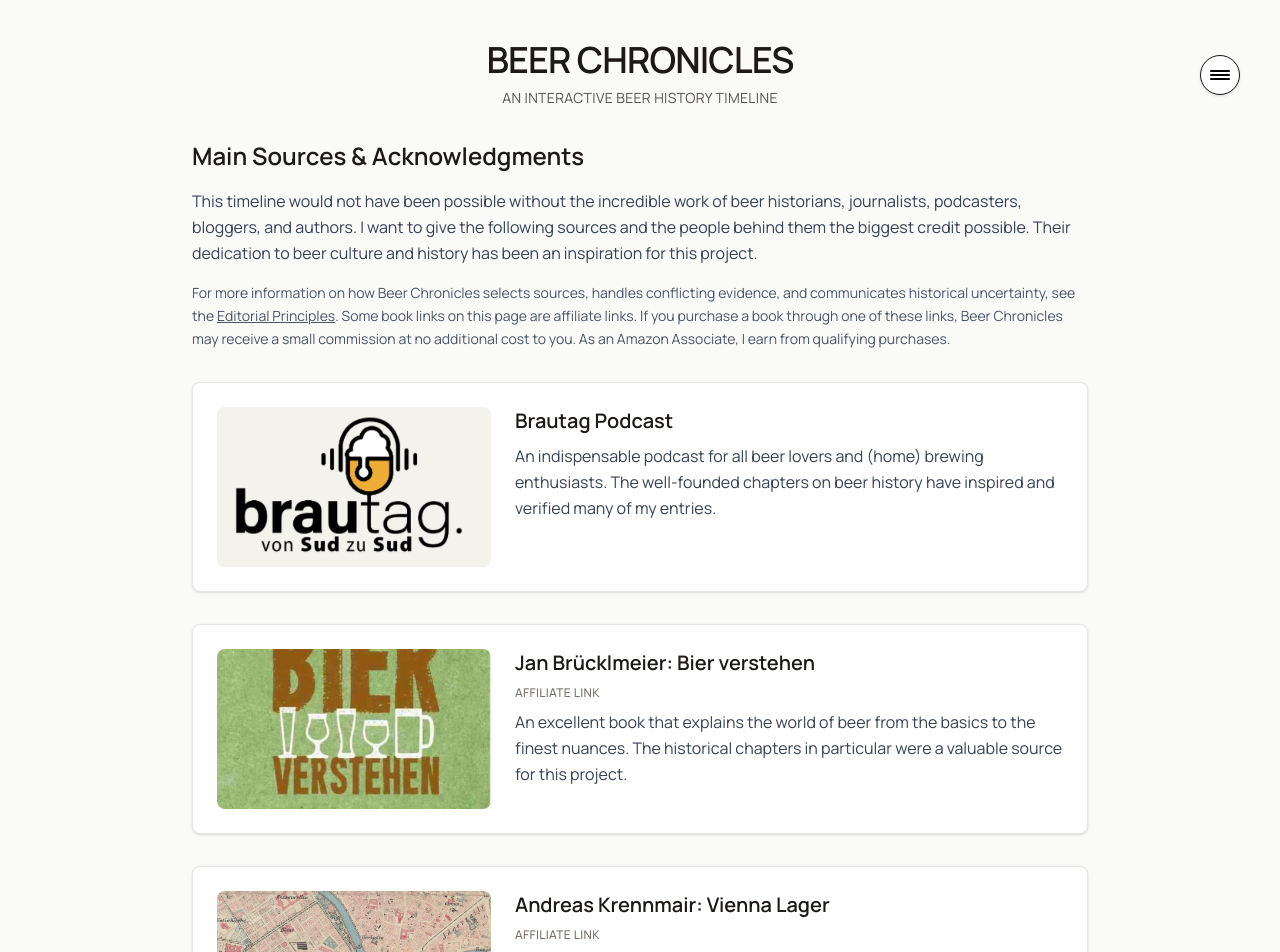
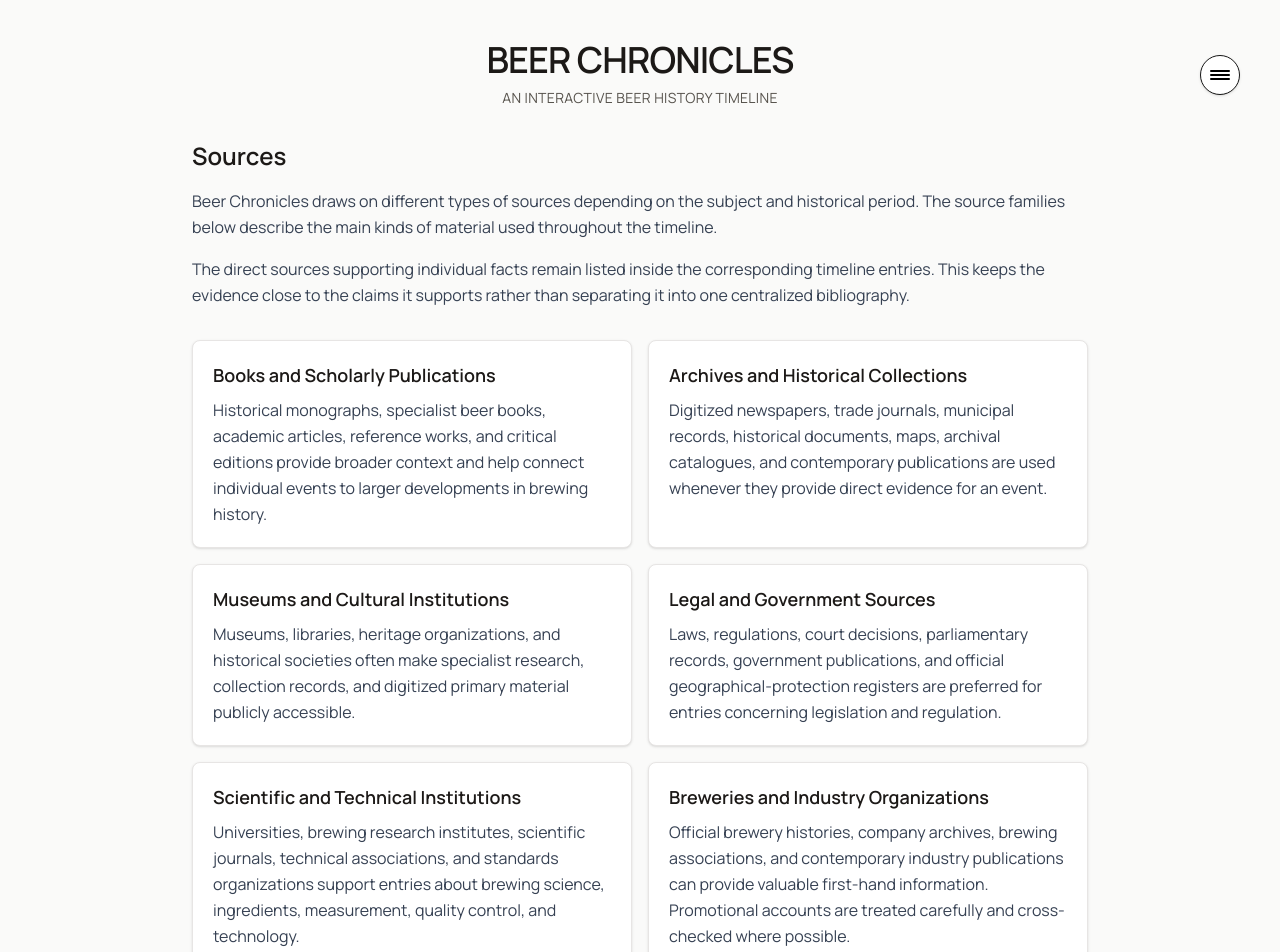
Before and after one commit to beer-chronicles-timeline/beer-chronicles-timeline.github.io, a Next.js app: page /sources in a window 1280 px wide. Shown: the top 952 px of the page. Built offline with nearby package versions, Linux system fonts and the light colour scheme; a web font is replaced by a local one.

Commit message:
=Expand Sources page with source family overview

```diff
--- a/src/app/sources/page.tsx
+++ b/src/app/sources/page.tsx
@@ -1,10 +1,48 @@
 // app/sources/page.tsx
 import Link from "next/link";
+import Image from "next/image";
 import HeaderMenu from "@/components/HeaderMenu";
 import Footer from "@/components/Footer";
-import Image from "next/image";
 
 export default function SourcesPage() {
+  const sourceFamilies = [
+    {
+      title: "Books and Scholarly Publications",
+      description:
+        "Historical monographs, specialist beer books, academic articles, reference works, and critical editions provide broader context and help connect individual events to larger developments in brewing history.",
+    },
+    {
+      title: "Archives and Historical Collections",
+      description:
+        "Digitized newspapers, trade journals, municipal records, historical documents, maps, archival catalogues, and contemporary publications are used whenever they provide direct evidence for an event.",
+    },
+    {
+      title: "Museums and Cultural Institutions",
+      description:
+        "Museums, libraries, heritage organizations, and historical societies often make specialist research, collection records, and digitized primary material publicly accessible.",
+    },
+    {
+      title: "Legal and Government Sources",
+      description:
+        "Laws, regulations, court decisions, parliamentary records, government publications, and official geographical-protection registers are preferred for entries concerning legislation and regulation.",
+    },
+    {
+      title: "Scientific and Technical Institutions",
+      description:
+        "Universities, brewing research institutes, scientific journals, technical associations, and standards organizations support entries about brewing science, ingredients, measurement, quality control, and technology.",
+    },
+    {
+      title: "Breweries and Industry Organizations",
+      description:
+        "Official brewery histories, company archives, brewing associations, and contemporary industry publications can provide valuable first-hand information. Promotional accounts are treated carefully and cross-checked where possible.",
+    },
+    {
+      title: "Competitions and Style Records",
+      description:
+        "Official competition results, judging guidelines, style classifications, and records published by recognized organizers document the development of beer competitions and modern style taxonomy.",
+    },
+  ];
+
   const sources = [
     {
       title: "Brautag Podcast",
@@ -90,7 +128,7 @@ export default function SourcesPage() {
           </div>
         </div>
 
-        {/* Subtitle - visible on both, but on mobile it appears below the BEER+menu line */}
+        {/* Mobile subtitle */}
         <div className="block md:hidden mt-2">
           <h1 className="text-4xl font-semibold tracking-tight text-stone-900 font-serif">
             <Link href="/" className="hover:no-underline">
@@ -98,14 +136,50 @@ export default function SourcesPage() {
             </Link>
           </h1>
           <h2 className="text-stone-600 mt-2 tracking-wide uppercase text-sm">
-            Main Sources
+            Sources
           </h2>
         </div>
       </header>
 
       <section className="max-w-4xl mx-auto">
         <h2 className="text-2xl font-semibold font-serif text-stone-900 mb-4">
-          Main Sources & Acknowledgments
+          Sources
+        </h2>
+
+        <p className="text-gray-700 mb-4 leading-relaxed">
+          Beer Chronicles draws on different types of sources depending on the
+          subject and historical period. The source families below describe the
+          main kinds of material used throughout the timeline.
+        </p>
+
+        <p className="text-gray-700 mb-8 leading-relaxed">
+          The direct sources supporting individual facts remain listed inside
+          the corresponding timeline entries. This keeps the evidence close to
+          the claims it supports rather than separating it into one centralized
+          bibliography.
+        </p>
+
+        {/* Source Families */}
+        <div className="grid gap-4 md:grid-cols-2">
+          {sourceFamilies.map((family) => (
+            <div
+              key={family.title}
+              className="bg-white border border-stone-200 rounded-lg p-5 shadow-sm"
+            >
+              <h3 className="text-lg font-semibold font-serif text-stone-900 mb-2">
+                {family.title}
+              </h3>
+              <p className="text-gray-700 leading-relaxed">
+                {family.description}
+              </p>
+            </div>
+          ))}
+        </div>
+
+        {/* Featured Sources and Acknowledgments */}
+        <div className="mt-16 pt-10 border-t border-stone-200">
+          <h2 className="text-2xl font-semibold font-serif text-stone-900 mb-4">
+            Featured Sources & Acknowledgments
           </h2>
 
           <p className="text-gray-700 mb-4 leading-relaxed">
@@ -117,19 +191,19 @@ export default function SourcesPage() {
           </p>
 
           <p className="text-sm text-gray-600 mb-8 leading-relaxed">
-          For more information on how Beer Chronicles selects sources, handles
-          conflicting evidence, and communicates historical uncertainty, see
-          the{" "}
+            For more information on how Beer Chronicles selects sources,
+            handles conflicting evidence, and communicates historical
+            uncertainty, see the{" "}
             <Link
               href="/editorial-principles"
               className="underline hover:text-stone-900"
             >
               Editorial Principles
             </Link>
-          . Some book links on this page are affiliate links. If you purchase a
-          book through one of these links, Beer Chronicles may receive a small
-          commission at no additional cost to you. As an Amazon Associate,
-          I earn from qualifying purchases.
+            . Some book links on this page are affiliate links. If you purchase
+            a book through one of these links, Beer Chronicles may receive a
+            small commission at no additional cost to you. As an Amazon
+            Associate, I earn from qualifying purchases.
           </p>
 
           <div className="space-y-8">
@@ -138,7 +212,6 @@ export default function SourcesPage() {
                 key={source.title}
                 className="flex flex-col md:flex-row gap-6 bg-white border border-stone-200 rounded-lg p-6 shadow-sm"
               >
-              {/* Image - left side */}
                 <div className="w-full md:w-1/3 flex justify-center">
                   <div className="w-32 h-32 md:w-full md:h-40 relative bg-amber-50 rounded-lg overflow-hidden">
                     <Image
@@ -151,7 +224,6 @@ export default function SourcesPage() {
                   </div>
                 </div>
 
-              {/* Text - right side */}
                 <div className="w-full md:w-2/3">
                   <h3 className="text-xl font-semibold font-serif text-stone-900 mb-2">
                     <a
@@ -181,8 +253,9 @@ export default function SourcesPage() {
               </div>
             ))}
           </div>
+        </div>
 
-        {/* Other Beer History Timelines Section */}
+        {/* Other Beer History Timelines */}
         <div className="mt-12 pt-6 border-t border-stone-200">
           <h3 className="text-xl font-semibold font-serif text-stone-900 mb-3">
             Other Beer History Timelines
```
Lines whose indentation alone changed are shown as unchanged.
